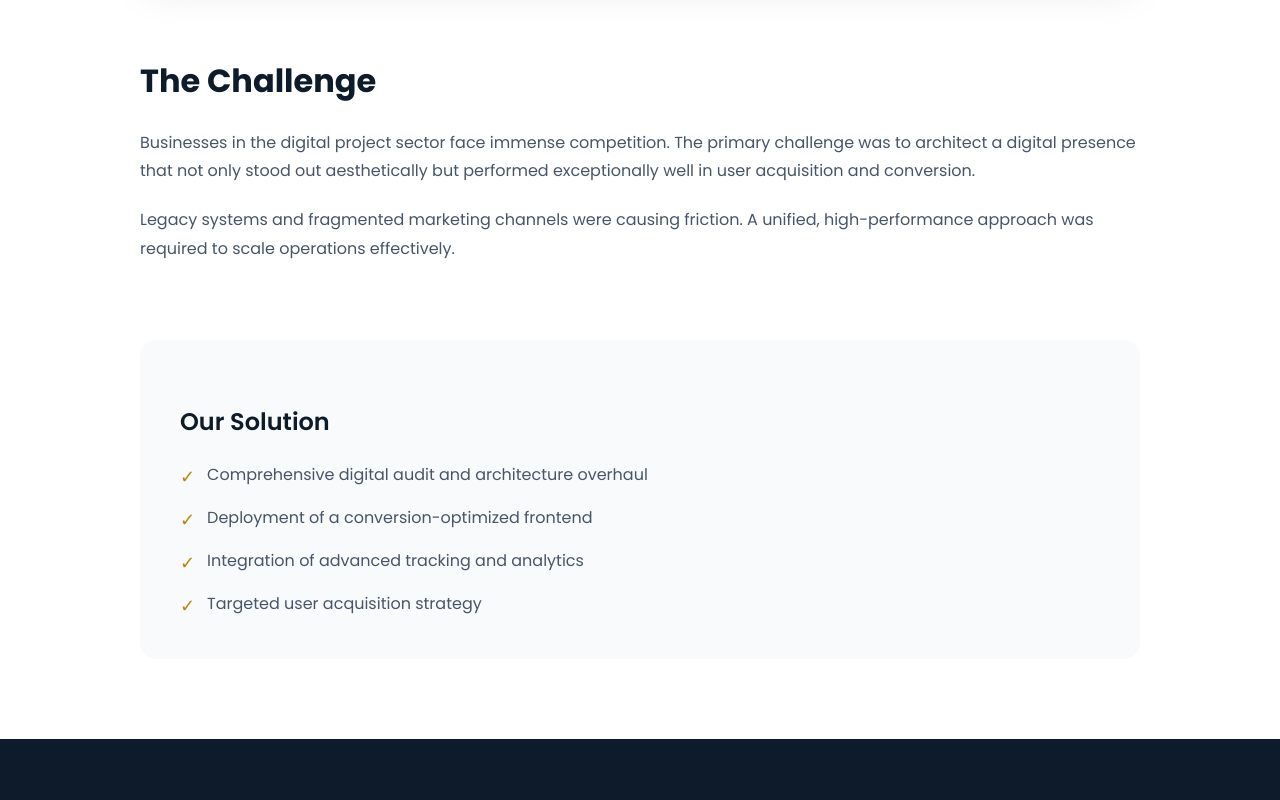
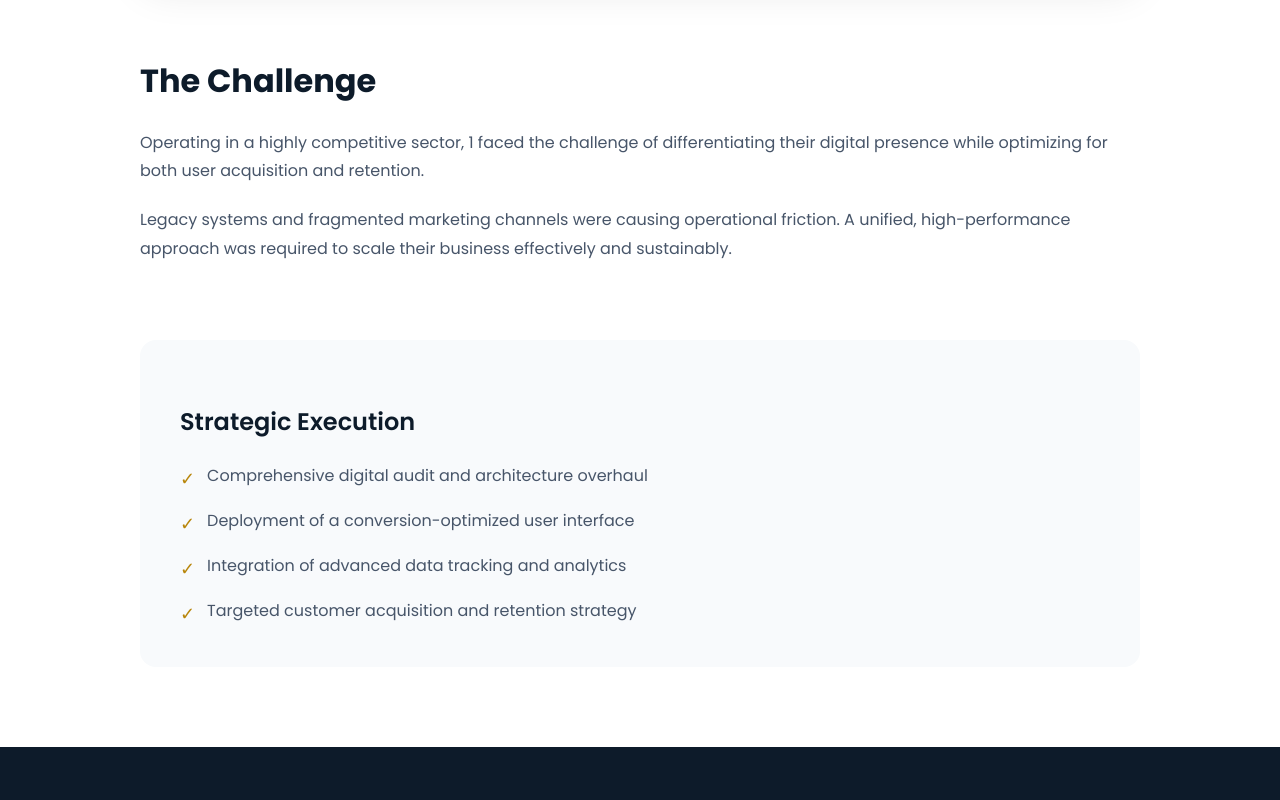
Before and after one commit to raza-ahmed-khan360/go-execution-v2, a Next.js app: page /portfolio/1 in a window 1280 px wide. Shown: the part 1380-2180 px from the top of the page. Built offline with nearby package versions, Linux system fonts and the light colour scheme.

Commit message:
feat: dynamic category-specific content for portfolio case studies

```diff
--- a/app/portfolio/[slug]/page.tsx
+++ b/app/portfolio/[slug]/page.tsx
@@ -7,7 +7,6 @@ import { JsonLd, buildWebPage, buildBreadcrumbList } from "@/lib/seo/jsonld";
 
 const slugify = (text: string) => text.toLowerCase().replace(/[^a-z0-9]+/g, "-").replace(/(^-|-$)/g, "");
 
-// We can pre-generate all the paths we know about
 export function generateStaticParams() {
   return wpContent.portfolio.map((p) => ({
     slug: slugify(p.title),
@@ -17,8 +16,6 @@ export function generateStaticParams() {
 export async function generateMetadata({ params }: { params: Promise<{ slug: string }> }): Promise<Metadata> {
   const { slug } = await params;
   const project = wpContent.portfolio.find((p) => slugify(p.title) === slug);
-
-  // Format slug to readable title if project not found
   const fallbackTitle = slug.split("-").map(w => w.charAt(0).toUpperCase() + w.slice(1)).join(" ");
   const title = project ? `${project.title} Case Study` : `${fallbackTitle} Project`;
 
@@ -29,18 +26,104 @@ export async function generateMetadata({ params }: { params: Promise<{ slug: str
   };
 }
 
+const getCategoryContent = (category: string, title: string) => {
+  const cat = category.toLowerCase();
+
+  if (cat.includes("web") || cat.includes("development")) {
+    return {
+      challenge1: `In the modern digital landscape, ${title} needed a high-performance web architecture. The primary challenge was overcoming legacy infrastructure that caused slow page load times, poor mobile responsiveness, and high bounce rates.`,
+      challenge2: `They required a scalable, technically sound platform that not only met Google's Core Web Vitals but also provided a seamless, intuitive user experience (UX) to maximize conversion rates.`,
+      solutionItems: [
+        "Architected a custom Next.js frontend for sub-second page loads",
+        "Implemented conversion rate optimization (CRO) methodologies",
+        "Restructured technical SEO and schema markup for search visibility",
+        "Designed a mobile-first, highly accessible UI system"
+      ],
+      heroText: `Explore how our advanced web engineering and performance-driven design helped ${title} scale their digital presence.`
+    };
+  }
+
+  if (cat.includes("graphic") || cat.includes("design") || cat.includes("brand")) {
+    return {
+      challenge1: `To stand out in a saturated market, ${title} required a cohesive and memorable visual identity. Their previous branding was inconsistent and failed to accurately communicate their premium value proposition to the target audience.`,
+      challenge2: `The challenge was to distill their core mission into a powerful visual language that would build instant trust and recognition across all customer touchpoints, from digital to print.`,
+      solutionItems: [
+        "Developed a comprehensive, psychology-driven brand identity system",
+        "Designed bespoke typography and modern color palettes",
+        "Created scalable visual assets for multi-channel marketing",
+        "Established strict brand guidelines to ensure future consistency"
+      ],
+      heroText: `Discover how our strategic design and branding elevated ${title}'s market positioning and customer perception.`
+    };
+  }
+
+  if (cat.includes("marketing") || cat.includes("seo") || cat.includes("ad")) {
+    return {
+      challenge1: `Despite having a solid product, ${title} was struggling with customer acquisition costs (CAC) and stagnant organic traffic. They needed a data-driven marketing engine to predictably generate qualified leads.`,
+      challenge2: `The main obstacle was fragmented data tracking and inefficient ad spend. They required a unified strategy that combined high-intent SEO with aggressive, high-converting paid campaigns.`,
+      solutionItems: [
+        "Executed a deep-dive technical SEO and content gap analysis",
+        "Restructured paid ad campaigns for maximum Return on Ad Spend (ROAS)",
+        "Implemented precise audience segmentation and retargeting loops",
+        "Set up advanced server-side tracking for accurate attribution"
+      ],
+      heroText: `See how our aggressive, data-driven marketing campaigns accelerated revenue growth and lead generation for ${title}.`
+    };
+  }
+
+  if (cat.includes("video") || cat.includes("animation")) {
+    return {
+      challenge1: `${title} had a complex value proposition that was difficult to explain through static text and images. They were losing potential customers due to a lack of immediate engagement and understanding.`,
+      challenge2: `The goal was to craft a compelling visual narrative that could capture attention within the first 3 seconds, simplify complex concepts, and drive viewers to take immediate action.`,
+      solutionItems: [
+        "Scripted a psychology-backed, persuasive storyboard",
+        "Developed custom story-driven motion graphics and animations",
+        "Integrated professional voiceover and cinematic sound design",
+        "Optimized video formats for social media and landing page conversions"
+      ],
+      heroText: `Watch how our immersive video animation and storytelling simplified ${title}'s message and skyrocketed engagement.`
+    };
+  }
+
+  if (cat.includes("app") || cat.includes("mobile")) {
+    return {
+      challenge1: `${title} needed to provide their users with a flawless native mobile experience. The challenge was building an application that felt incredibly fast, intuitive, and engaging enough to retain users long-term.`,
+      challenge2: `They required a robust cross-platform solution with seamless API integrations, secure data handling, and an interface that strictly adhered to iOS and Android design guidelines.`,
+      solutionItems: [
+        "Engineered a high-performance cross-platform mobile application",
+        "Designed intuitive, thumb-friendly UX/UI navigation patterns",
+        "Integrated secure, low-latency backend APIs and push notifications",
+        "Executed App Store Optimization (ASO) for improved discoverability"
+      ],
+      heroText: `Explore the robust mobile architecture and native user experience we engineered for the ${title} app.`
+    };
+  }
+
+  // Default / Generic
+  return {
+    challenge1: `Operating in a highly competitive sector, ${title} faced the challenge of differentiating their digital presence while optimizing for both user acquisition and retention.`,
+    challenge2: `Legacy systems and fragmented marketing channels were causing operational friction. A unified, high-performance approach was required to scale their business effectively and sustainably.`,
+    solutionItems: [
+      "Comprehensive digital audit and architecture overhaul",
+      "Deployment of a conversion-optimized user interface",
+      "Integration of advanced data tracking and analytics",
+      "Targeted customer acquisition and retention strategy"
+    ],
+    heroText: `Explore how our tailored digital strategy, robust engineering, and data-driven approach helped ${title} achieve their growth objectives.`
+  };
+};
+
 export default async function PortfolioCaseStudyPage({ params }: { params: Promise<{ slug: string }> }) {
   const { slug } = await params;
 
-  // Try to find the actual project from our 40 items
   const project = wpContent.portfolio.find((p) => slugify(p.title) === slug);
+  const fallbackTitle = slug.split("-").map(w => w.charAt(0).toUpperCase() + w.slice(1)).join(" ");
 
-  // If we don't have this project in our JSON anymore (e.g. it was an old URL),
-  // we still render a generic case study page to preserve the SEO link juice and avoid Soft 404s!
-  const fallbackTitle = slug.split("-").map(w => w.charAt(0).toUpperCase() + w.slice(1)).join(" ");
   const title = project ? project.title : fallbackTitle;
   const category = project ? project.category : "Digital Project";
   const image = project ? project.image : "/assets/images/generated/web-dev.jpg";
+
+  const content = getCategoryContent(category, title);
 
   const schema = {
     "@context": "https://schema.org",
@@ -77,7 +160,7 @@ export default async function PortfolioCaseStudyPage({ params }: { params: Promi
               {title}
             </h1>
             <p className="ge-hero__copy" style={{ color: "rgba(255,255,255,0.7)", maxWidth: "700px", margin: "0 auto" }}>
-              Explore how our tailored digital strategy, robust engineering, and data-driven approach helped {title} achieve their growth objectives.
+              {content.heroText}
             </p>
           </div>
         </section>
@@ -101,32 +184,22 @@ export default async function PortfolioCaseStudyPage({ params }: { params: Promi
                 <div>
                   <h2 style={{ fontSize: "32px", color: "#0d1b2a", marginBottom: "24px" }}>The Challenge</h2>
                   <p style={{ color: "#475569", fontSize: "16px", lineHeight: "1.8", marginBottom: "20px" }}>
-                    Businesses in the {category.toLowerCase()} sector face immense competition. The primary challenge was to architect a digital presence that not only stood out aesthetically but performed exceptionally well in user acquisition and conversion.
+                    {content.challenge1}
                   </p>
                   <p style={{ color: "#475569", fontSize: "16px", lineHeight: "1.8" }}>
-                    Legacy systems and fragmented marketing channels were causing friction. A unified, high-performance approach was required to scale operations effectively.
+                    {content.challenge2}
                   </p>
                 </div>
 
                 <div style={{ background: "#f8fafc", padding: "40px", borderRadius: "16px" }}>
-                  <h3 style={{ fontSize: "24px", color: "#0d1b2a", marginBottom: "24px" }}>Our Solution</h3>
+                  <h3 style={{ fontSize: "24px", color: "#0d1b2a", marginBottom: "24px" }}>Strategic Execution</h3>
                   <ul style={{ listStyle: "none", padding: 0, margin: 0, display: "flex", flexDirection: "column", gap: "16px" }}>
-                    <li style={{ display: "flex", gap: "12px", alignItems: "flex-start" }}>
-                      <span style={{ color: "#b8860b", fontSize: "18px" }}>✓</span>
-                      <span style={{ color: "#475569", fontSize: "16px", lineHeight: "1.5" }}>Comprehensive digital audit and architecture overhaul</span>
-                    </li>
-                    <li style={{ display: "flex", gap: "12px", alignItems: "flex-start" }}>
-                      <span style={{ color: "#b8860b", fontSize: "18px" }}>✓</span>
-                      <span style={{ color: "#475569", fontSize: "16px", lineHeight: "1.5" }}>Deployment of a conversion-optimized frontend</span>
-                    </li>
-                    <li style={{ display: "flex", gap: "12px", alignItems: "flex-start" }}>
-                      <span style={{ color: "#b8860b", fontSize: "18px" }}>✓</span>
-                      <span style={{ color: "#475569", fontSize: "16px", lineHeight: "1.5" }}>Integration of advanced tracking and analytics</span>
-                    </li>
-                    <li style={{ display: "flex", gap: "12px", alignItems: "flex-start" }}>
-                      <span style={{ color: "#b8860b", fontSize: "18px" }}>✓</span>
-                      <span style={{ color: "#475569", fontSize: "16px", lineHeight: "1.5" }}>Targeted user acquisition strategy</span>
-                    </li>
+                    {content.solutionItems.map((item, idx) => (
+                      <li key={idx} style={{ display: "flex", gap: "12px", alignItems: "flex-start" }}>
+                        <span style={{ color: "#b8860b", fontSize: "18px", marginTop: "2px" }}>✓</span>
+                        <span style={{ color: "#475569", fontSize: "16px", lineHeight: "1.6" }}>{item}</span>
+                      </li>
+                    ))}
                   </ul>
                 </div>
               </div>
@@ -142,7 +215,7 @@ export default async function PortfolioCaseStudyPage({ params }: { params: Promi
             <p style={{ color: "rgba(255,255,255,0.7)", fontSize: "18px", maxWidth: "600px", margin: "0 auto 40px" }}>
               Partner with Go Execution to engineer a digital platform that drives measurable business growth.
             </p>
-            <div style={{ display: "flex", gap: "16px", justifyContent: "center" }}>
+            <div style={{ display: "flex", gap: "16px", justifyContent: "center", flexWrap: "wrap" }}>
               <Link href="/contact/" className="ge-btn ge-btn--primary">Start Your Project</Link>
               <Link href="/portfolio/" className="ge-btn ge-btn--outline" style={{ borderColor: "rgba(255,255,255,0.2)", color: "#fff" }}>View More Work</Link>
             </div>
```
